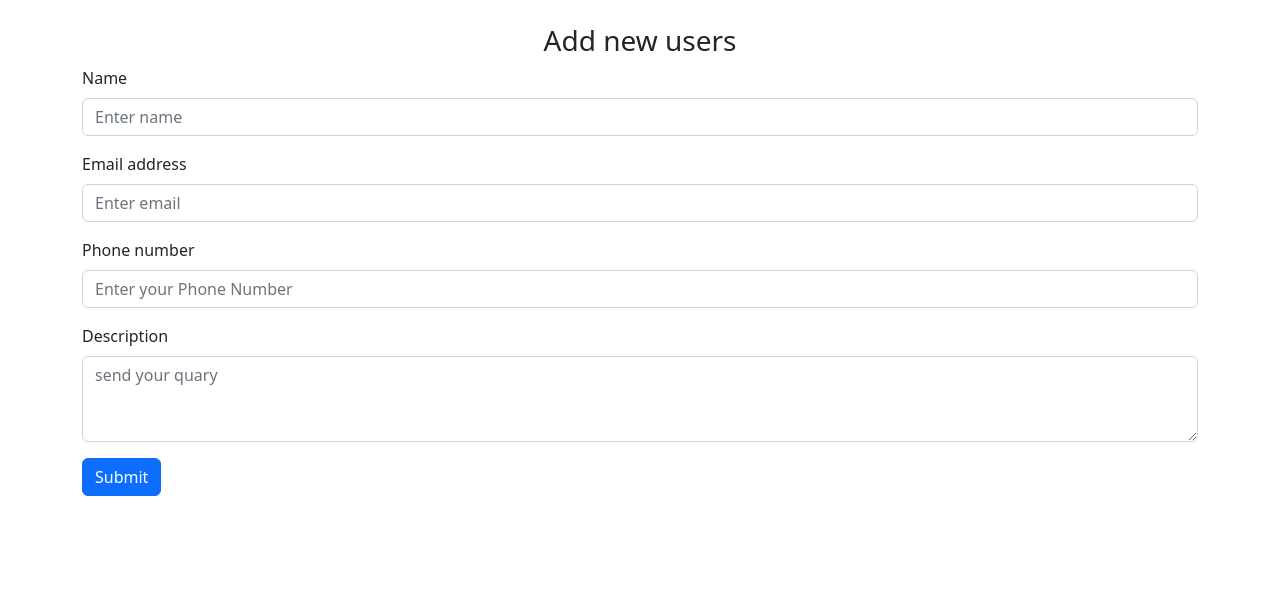
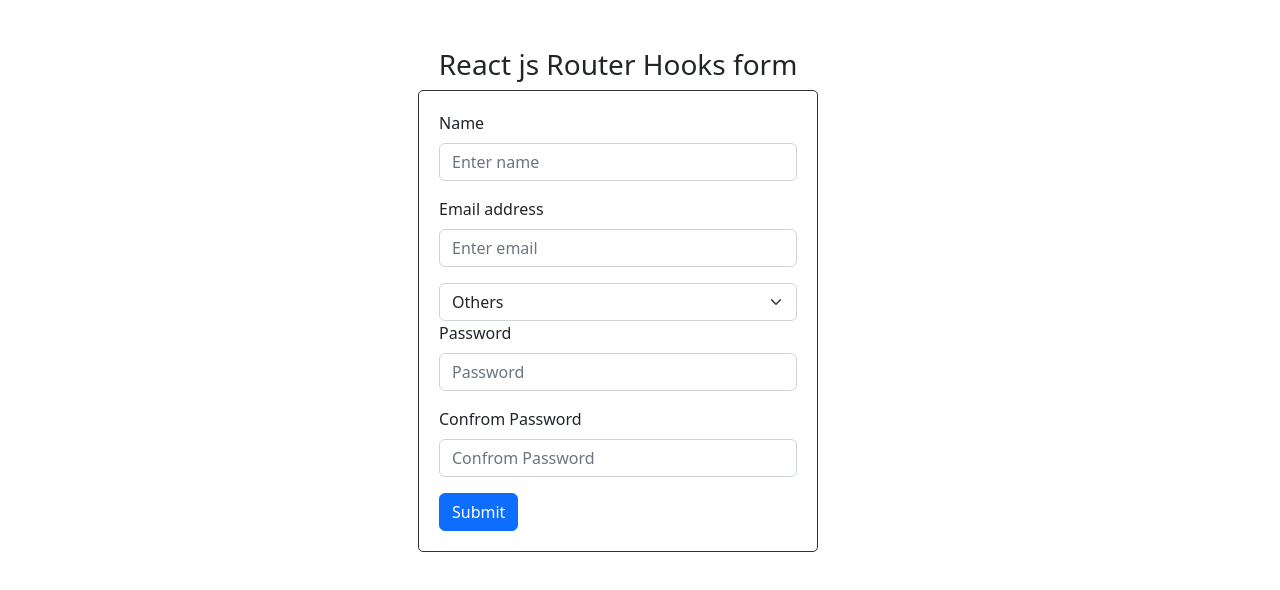
Before and after one commit to engektiar/From-React-js, a React (Create React App) app: page / in a window 1280 px wide. Shown: the top 590 px of the page. Built offline with nearby package versions, Linux system fonts and the light colour scheme.

Commit message:
form valadiosn time

```diff
--- a/package.json
+++ b/package.json
@@ -10,6 +10,7 @@
     "react": "^18.2.0",
     "react-bootstrap": "^2.6.0",
     "react-dom": "^18.2.0",
+    "react-hook-form": "^7.39.4",
     "react-router-dom": "^6.4.3",
     "react-scripts": "5.0.1",
     "web-vitals": "^2.1.4"
--- a/src/App.js
+++ b/src/App.js
@@ -1,20 +1,19 @@
- import React from 'react';
-import './App.css';
+import React from "react";
+import "./App.css";
 import { BrowserRouter, Routes, Route } from "react-router-dom";
-import Home from './components/Home';
+import Home from "./components/Home";
 
-
-import Adduser from './components/adduser/Adduser';
+import Adduser from "./components/adduser/Adduser";
+import UseFrom from "./components/UseFromHooks/UseFrom";
 
 function App() {
   return (
     <BrowserRouter>
-
       <Routes>
         <Route path="/">
-        <Route index element={<Adduser />} />
-        <Route path="/add" element={<Home />} />
-
+          <Route index element={<UseFrom />} />
+          <Route path="/add" element={<Adduser />} />
+          <Route path="/add" element={<Home />} />
         </Route>
       </Routes>
     </BrowserRouter>
--- /dev/null
+++ b/src/components/UseFromHooks/UseFrom.js
@@ -0,0 +1,125 @@
+import React from "react";
+import Container from "react-bootstrap/Container";
+import Row from "react-bootstrap/Row";
+import Col from "react-bootstrap/Col";
+import Button from "react-bootstrap/Button";
+import Form from "react-bootstrap/Form";
+import "./usehooks.css";
+import { useForm } from "react-hook-form";
+
+const UseFrom = () => {
+  // defolt valuse
+  // const valus = {
+  //   defaultValues: {
+  //     name: "Md Ektiar Hossen",
+  //     email: "eng.ektiar@gmail.com",
+  //   },
+  // };
+  const {
+    register,
+    handleSubmit,
+    formState: { errors },
+  } = useForm();
+  const onSubmit = (data) => {
+    console.log(data);
+  };
+  return (
+    <div>
+      <Container className="m-5">
+        <Row>
+          <Col md={12}>
+            <h3 className="text-center">React js Router Hooks form </h3>
+            <div className="hooksfromss ">
+              <Form onSubmit={handleSubmit(onSubmit)}>
+                <Form.Group className="mb-3">
+                  <Form.Label>Name </Form.Label>
+                  <Form.Control
+                    {...register("name", { required: true })}
+                    type="text"
+                    placeholder="Enter name"
+                    className={errors.name ? "from-control is-invalid" : "from control"}
+                  />
+                  {errors.name?.type === "required" && (
+                    <p className="text-danger" role="alert">
+                      First name is required
+                    </p>
+                  )}
+                </Form.Group>
+                <Form.Group className="mb-3" controlId="formBasicEmail">
+                  <Form.Label>Email address</Form.Label>
+                  <Form.Control
+                    {...register("email", { required: true })}
+                    type="email"
+                    placeholder="Enter email"
+                    className={errors.email ? "from-control is-invalid" : "from control"}
+                  />
+                  {errors.email?.type === "required" && (
+                    <p className="text-danger" role="alert">
+                      email name is required
+                    </p>
+                  )}
+                </Form.Group>
+                <Form.Select {...register("gender", { required: true })} className={errors.gender ? "from-control is-invalid" : "from control"}>
+                  <option>Others</option>
+                  <option>Male</option>
+                  <option>Female</option>
+                </Form.Select>
+                {errors.gender?.type === "required" && (
+                  <p className="text-danger" role="alert">
+                    gender name is required
+                  </p>
+                )}
+                <Form.Group className="mb-3" controlId="formBasicPassword">
+                  <Form.Label>Password</Form.Label>
+                  <Form.Control
+                    {...register("pass", { required: true })}
+                    type="password"
+                    placeholder="Password"
+                    className={errors.pass ? "from-control is-invalid" : "from control"}
+                  />
+
+                  {errors.pass?.type === "required" && (
+                    <p className="text-danger" role="alert">
+                      Passoerd name is required
+                    </p>
+                  )}
+                </Form.Group>
+                <Form.Group className="mb-3" controlId="formBasicPassword">
+                  <Form.Label>Confrom Password</Form.Label>
+                  <Form.Control
+                    {...register("cpass", { required: true })}
+                    type="password"
+                    placeholder="Confrom Password"
+                    className={errors.cpass ? "from-control is-invalid" : "from control"}
+                  />
+
+                  {errors.cpass?.type === "required" && (
+                    <p className="text-danger" role="alert">
+                      gender name is required
+                    </p>
+                  )}
+                </Form.Group>
+                {/* <Form.Group className="mb-3" controlId="formBasicCheckbox">
+                  <Form.Check type="checkbox" label="Check me out" />
+                </Form.Group> */}
+                <Button variant="primary" type="submit">
+                  Submit
+                </Button>
+              </Form>
+            </div>
+          </Col>
+        </Row>
+      </Container>
+    </div>
+  );
+};
+
+export default UseFrom;
+
+// className={errors.name ? "from-control is-invalid" : "from control"}
+
+// {errors.cpass?.type === "required" && (
+//   <p className="text-danger" role="alert">
+//     gender name is required
+//   </p>
+// )}
--- /dev/null
+++ b/src/components/UseFromHooks/usehooks.css
@@ -0,0 +1,7 @@
+.hooksfromss {
+  width: 400px;
+  margin: auto;
+  border: 1px solid #333;
+  padding: 20px;
+  border-radius: 5px;
+}
```
Also changed, not shown: 1 other file (tests, documents, lock files or other folders).
